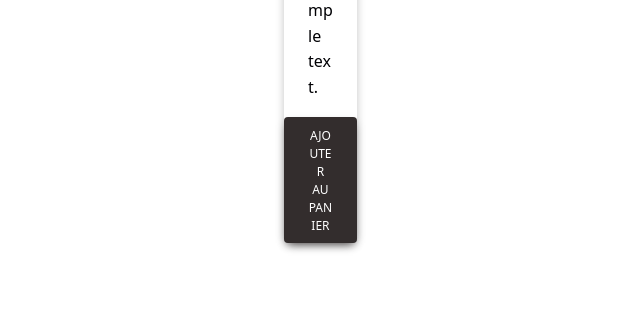
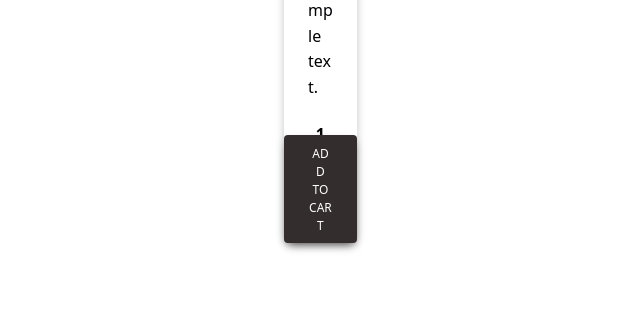
Before and after one commit to SofiaS94/chez_hibou, a PHP site: template src/View/Item/entree.html.twig in a window 1280 px wide. Shown: the part 554-873 px from the top of the page, without its empty margins (28-668 px from the left). Run offline with PHP 8.4, Linux system fonts and the light colour scheme; the template is opened without the code that fills it: most values are stand-ins (such as "Sample title", 1, 10 or a date in 2020); grey boxes marked "Sample" are stand-in pictures; some libraries are stand-ins or nearby versions.

Commit message:
modif entree

```diff
--- a/composer.json
+++ b/composer.json
@@ -10,7 +10,8 @@
     "minimum-stability": "stable",
     "require": {
         "twig/twig": "^3.5",
-        "ext-pdo": "*"
+        "ext-pdo": "*",
+        "symfony/twig-bridge": "^6.2"
     },
     "require-dev": {
         "filp/whoops": "^2.15",
--- a/src/View/Item/entree.html.twig
+++ b/src/View/Item/entree.html.twig
@@ -23,12 +23,16 @@
 									</a>
 								</div>
 								<div class="card-body">
-										<h5 class="card-title text-center">{{item.quantity}} {{item.name}}</h5>
+									<h5 class="card-title text-center">{{item.quantity}}
+										{{item.name}}</h5>
 									<p class="card-text">
 										{{item.description}}
 									</p>
-										<p class="product-price text-center mt-auto">{{item.price}} € </p>
-										<a href="#" class="btn btn-dark addCart">Ajouter au panier</a>
+									<p
+									class="product-price text-center mt-auto">{{item.price}} €
+									</p>
+									{# <a href="#" class="btn btn-dark addCart">Ajouter au panier</a> #}
+									<a href="?add_to_cart={{ item.id }}" class="btn btn-dark addCart">Add to cart</a>
 								</div>
 							</div>
 						</div>
```
Also changed, not shown: 1 other file. Lines whose indentation alone changed are shown as unchanged.
